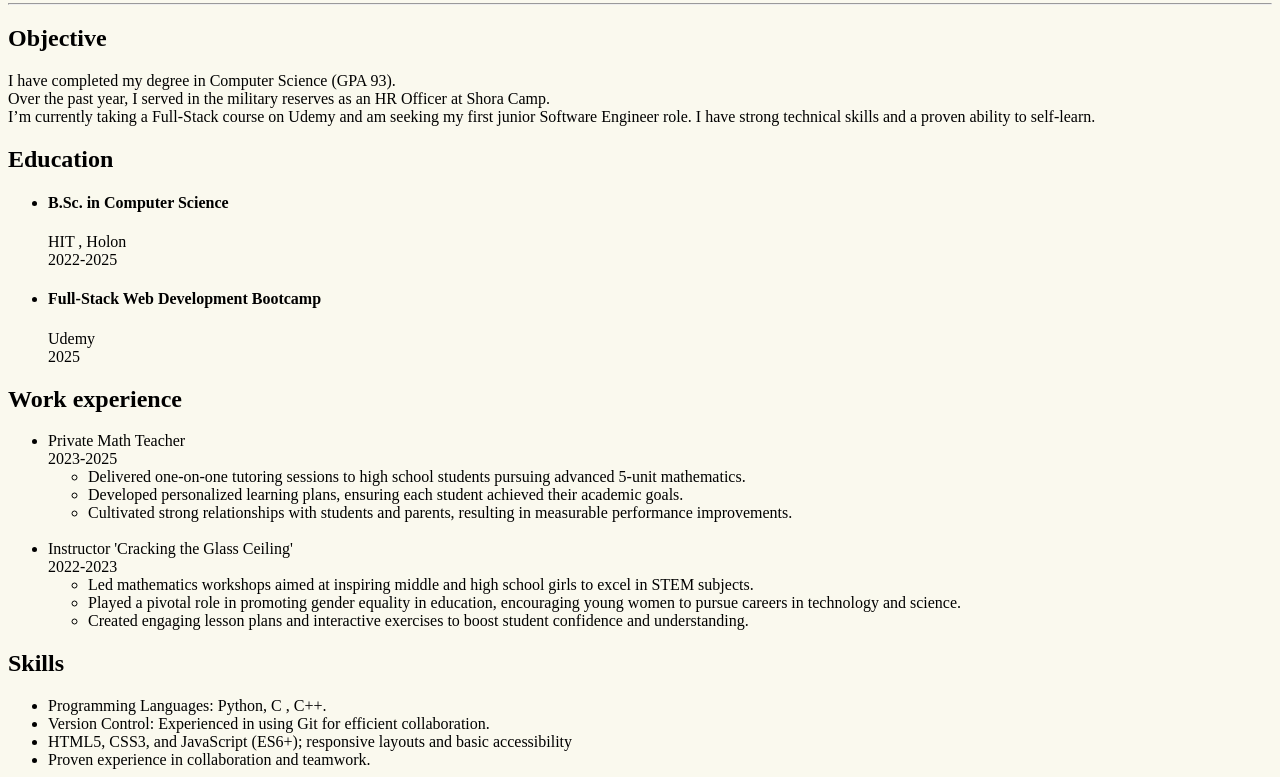
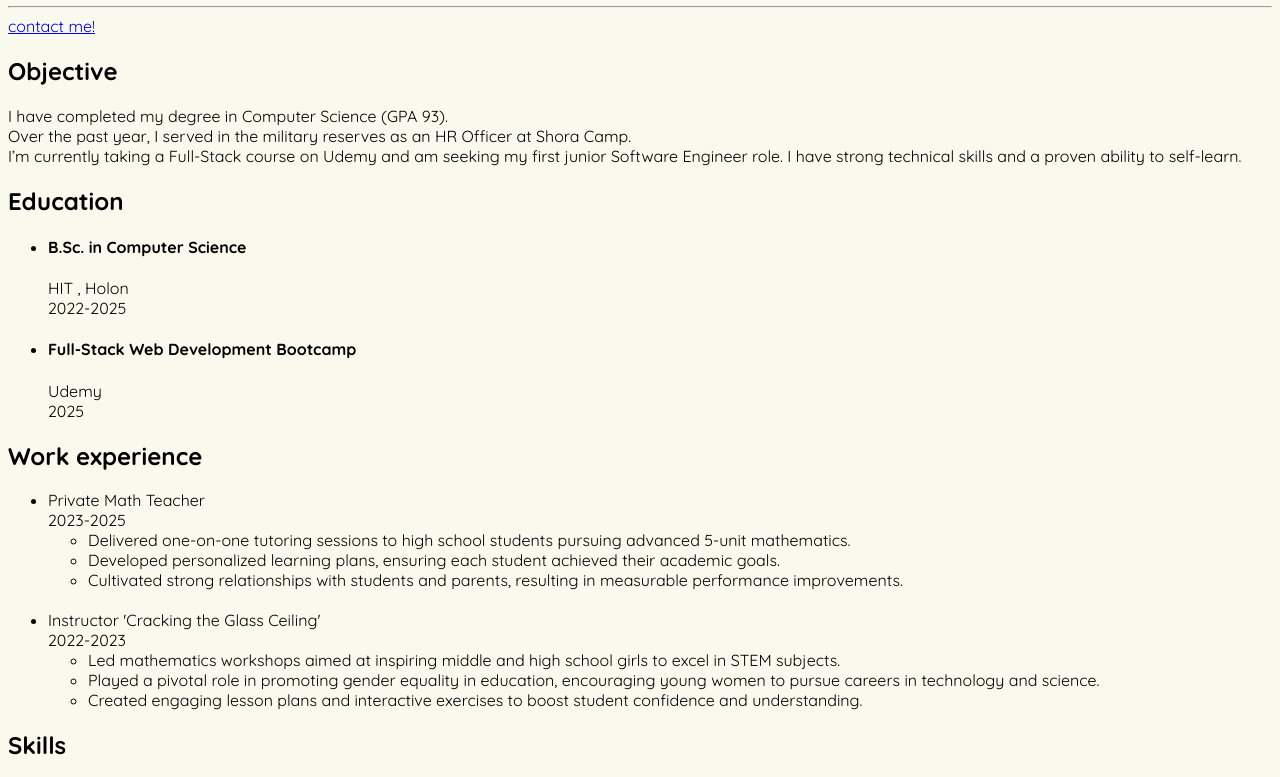
Before and after one commit to shiranAharoni/online-CV, a plain HTML site: page index.html in a window 1280 px wide. Shown: the part 77-854 px from the top of the page. Drawn offline with Linux system fonts and the light colour scheme.

Commit message:
updated index and style 051025

```diff
--- a/index.html
+++ b/index.html
@@ -5,10 +5,15 @@
     <meta name="viewport" content="width=device-width, initial-scale=1.0">
     <title>Shiran's online resume</title>
     <link rel="stylesheet" href="./style.css">
+    <link rel="preconnect" href="https://fonts.googleapis.com">
+    <link rel="preconnect" href="https://fonts.gstatic.com" crossorigin>
+    <link href="https://fonts.googleapis.com/css2?family=Quicksand:wght@300..700&display=swap" rel="stylesheet">
 </head>
 <body>
     <h1>Shiran Aharoni - CV</h1>
     <hr/>
+
+    <a href="./contactinfo.html">contact me!</a>
 
     <h2>Objective</h2>
     <p>
@@ -51,7 +56,7 @@
         <li>HTML5, CSS3, and JavaScript (ES6+); responsive layouts and basic accessibility</li>
         <li>Proven experience in collaboration and teamwork.</li>
     </ul>
-        <a href="./contactinfo.html">contact me!</a>
+
 
 
 </body>
--- a/style.css
+++ b/style.css
@@ -1,5 +1,6 @@
 html{
     background-color: #FAF9EE;
+    font-family: "Quicksand", sans-serif;
 }
 
 .contact{
```
